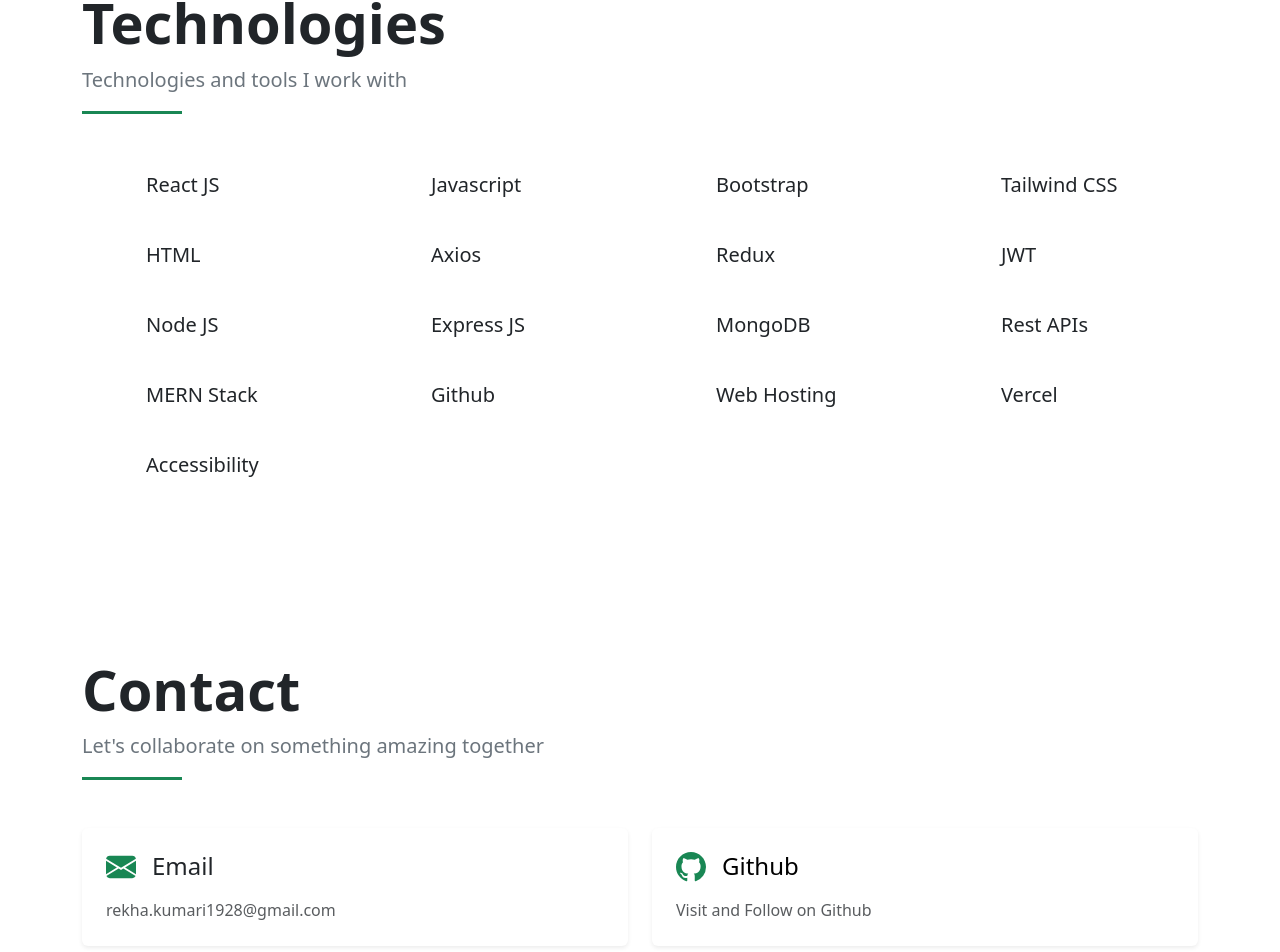
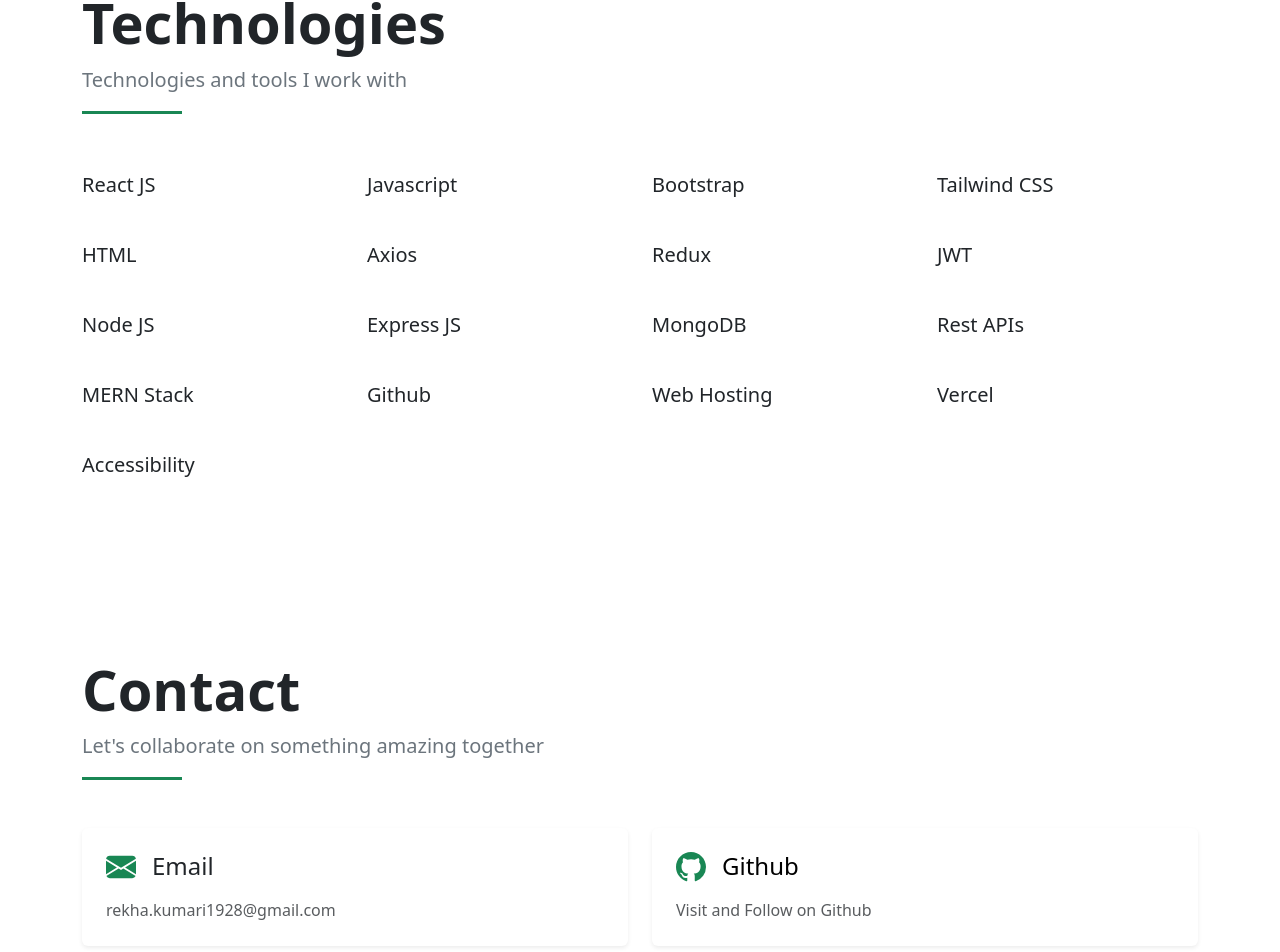
Before and after one commit to Rekhakumari28/rekha-portfolio, a React (Vite) app: page / in a window 1280 px wide. Shown: the part 2336-3288 px from the top of the page. Built offline with nearby package versions, Linux system fonts and the light colour scheme.

Commit message:
Update Technologies.jsx

```diff
--- a/src/components/Technologies.jsx
+++ b/src/components/Technologies.jsx
@@ -37,7 +37,7 @@
             <div key={index} className="col-6 col-lg-3">
               {" "}
               <div className="d-flex  mb-4">
-                <span className="fs-5 fw-normal ms-5 ps-3 py-2">{skill}</span>
+                <span className="fs-5 fw-normal text-center py-2">{skill}</span>
               </div>{" "}
             </div>
           ))}
```
